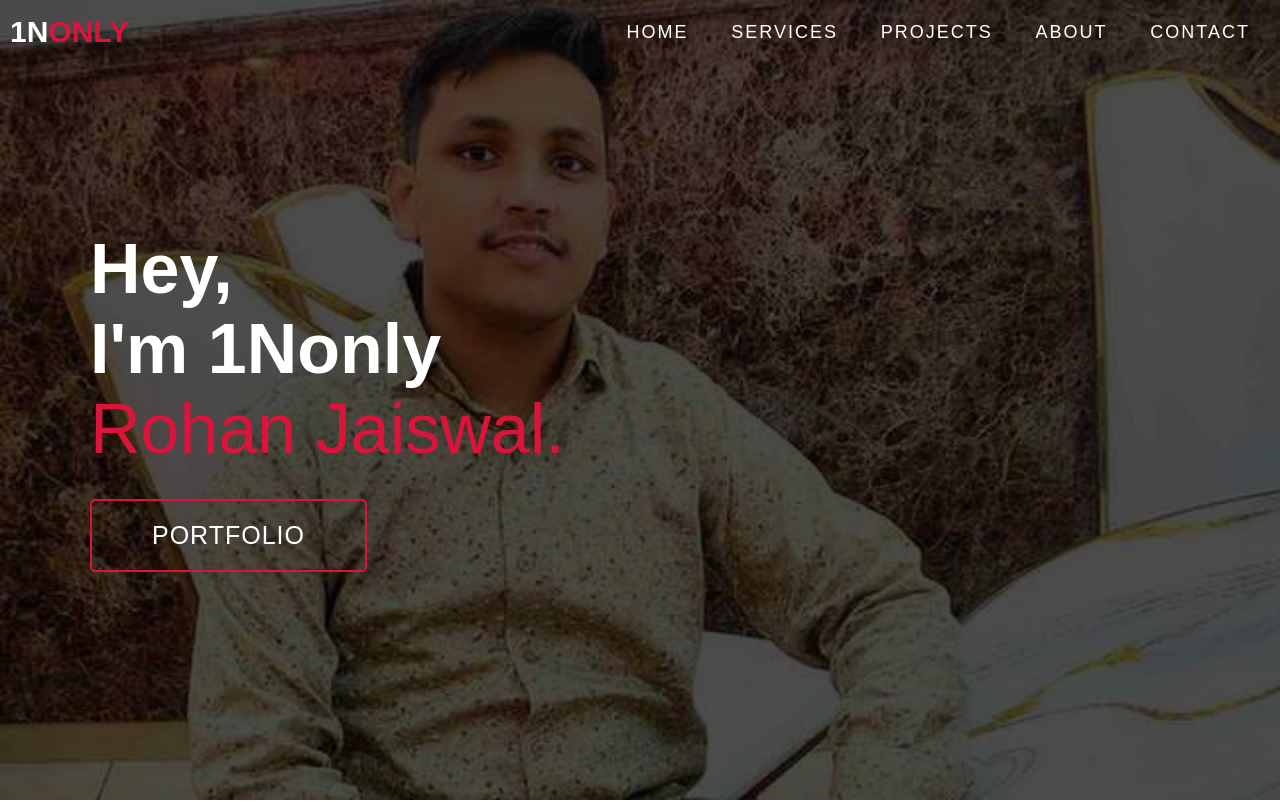
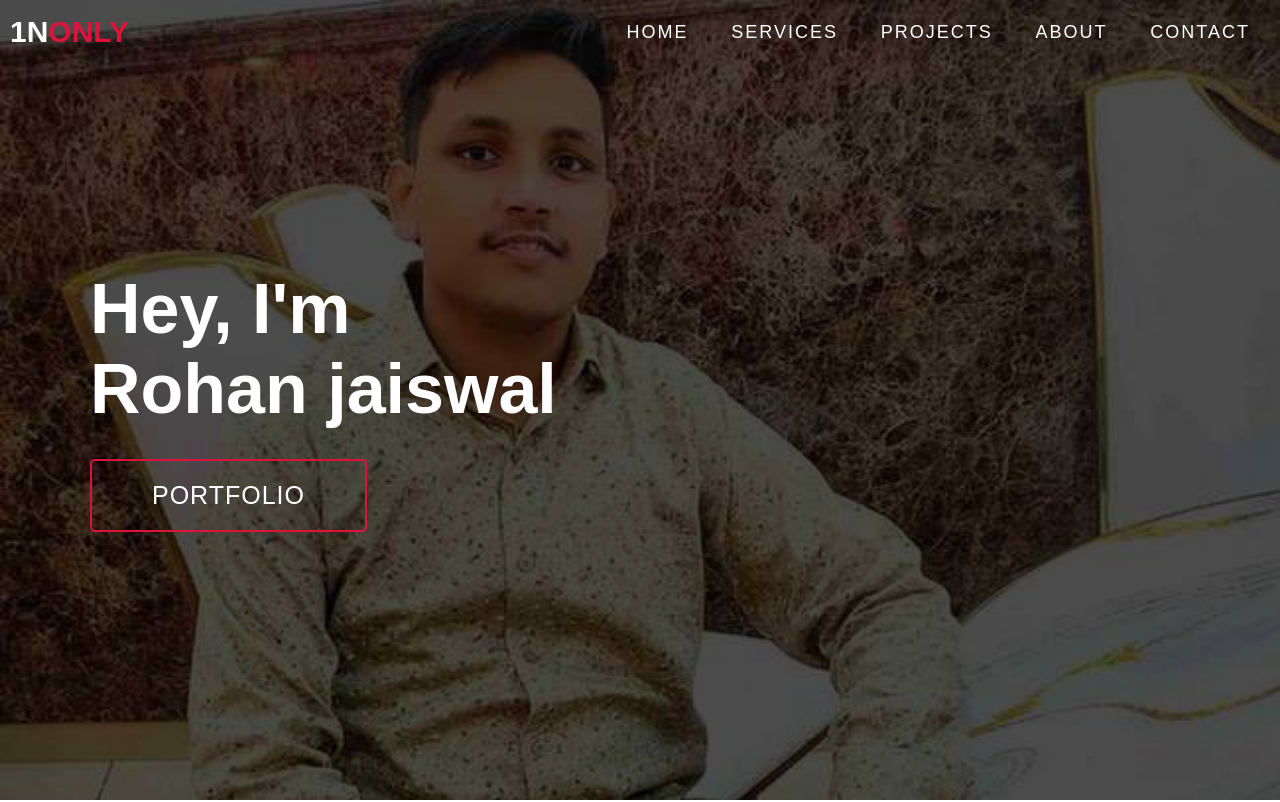
Before and after one commit to 1Nonly-Web-Developer/rohanjaiswal.info, a plain HTML site: page index.html in a window 1280 px wide. Shown: the top 802 px of the page. Drawn offline with nearby package versions, Linux system fonts and the light colour scheme.

Commit message:
Correction-10

```diff
--- a/index.html
+++ b/index.html
@@ -42,9 +42,8 @@
   <section id="hero">
     <div class="hero container">
       <div>
-        <h1>Hey, <span></span></h1>
-        <h1>I'm 1Nonly<span></span></h1>
-        <h1>Rohan Jaiswal.<span></span></h1>
+        <h1>Hey, I'm <span></span></h1>
+        <h1>Rohan jaiswal<span></span></h1>
         <a href="#projects" type="button" class="cta">Portfolio</a>
       </div>
     </div>
```
